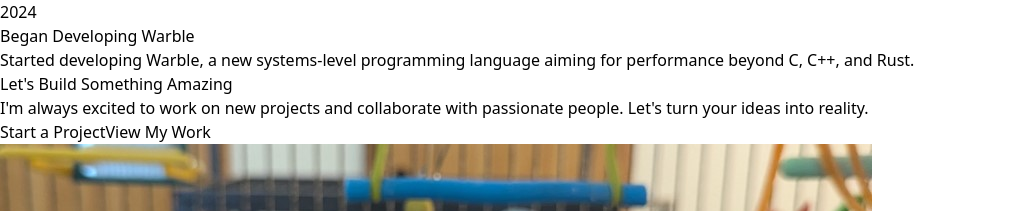
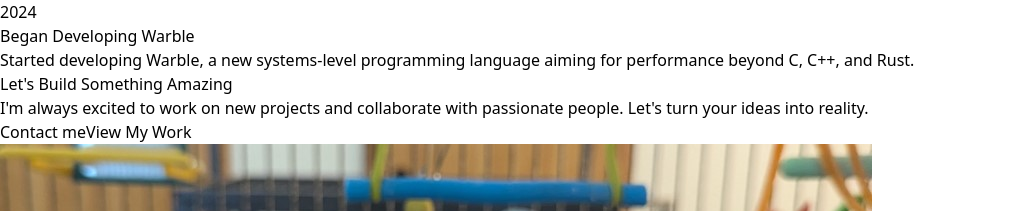
Before and after one commit to sean-andrew-barry/portfolio, a React (Vite) app: page /about in a window 1280 px wide. Shown: the part 4048-4259 px from the top of the page, without its empty margins (0-1026 px from the left). Built offline with nearby package versions, Linux system fonts and the light colour scheme.

Commit message:
Fixing bad links

```diff
--- a/src/pages/About.jsx
+++ b/src/pages/About.jsx
@@ -1,3 +1,4 @@
+import { Link } from 'react-router-dom';
 import { journey } from '../data/journey';
 import { developerValues } from '../data/developerValues';
 
@@ -12,8 +13,6 @@
     { number: programming_years, label: 'Years of Experience' },
     { number: lead_developer_years, label: 'Years as a Lead Developer' },
     { number: `${coding_hours}k+`, label: 'Hours Coding' },
-    // { number: '1m+', label: 'Lines of Code Written' },
-    // { number: '∞', label: 'Bugs Squashed' },
   ];
 
   return (
@@ -150,18 +149,18 @@
             passionate people. Let's turn your ideas into reality.
           </p>
           <div className="flex flex-col sm:flex-row gap-4 justify-center">
-            <a
-              href="/contact"
+            <Link
+              to="/contact"
               className="bg-white text-purple-600 px-8 py-4 rounded-lg font-semibold hover:bg-gray-100 transition-colors"
             >
-              Start a Project
-            </a>
-            <a
-              href="/projects"
+              Contact me
+            </Link>
+            <Link
+              to="/contact"
               className="border-2 border-white text-white px-8 py-4 rounded-lg font-semibold hover:bg-white hover:text-purple-600 transition-colors"
             >
               View My Work
-            </a>
+            </Link>
           </div>
         </div>
       </section>
```
